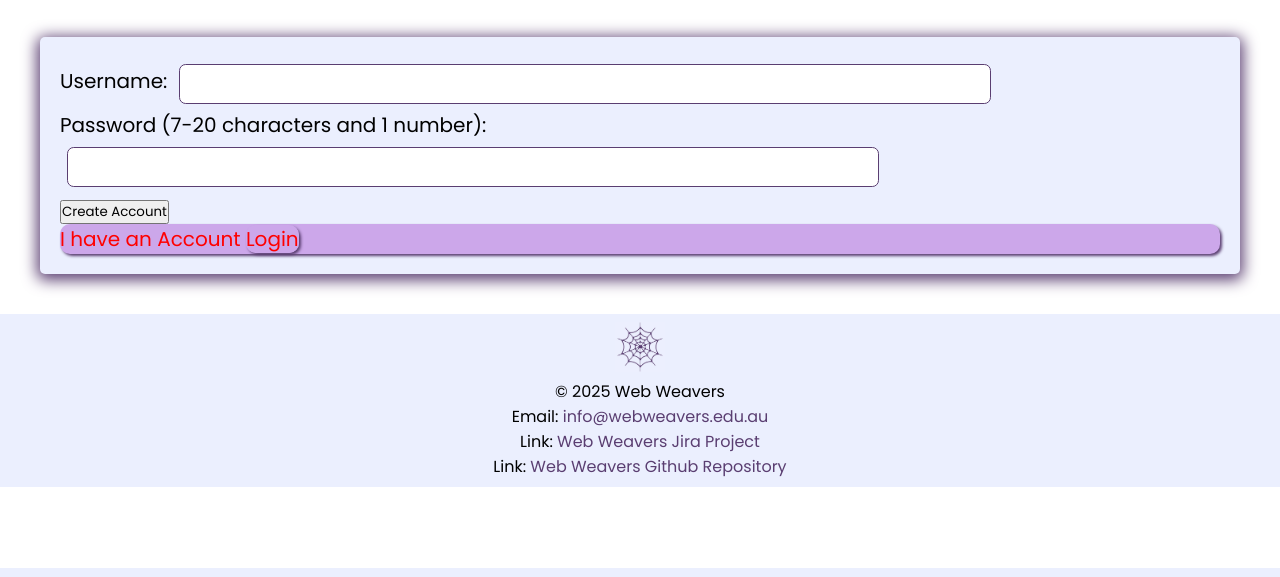
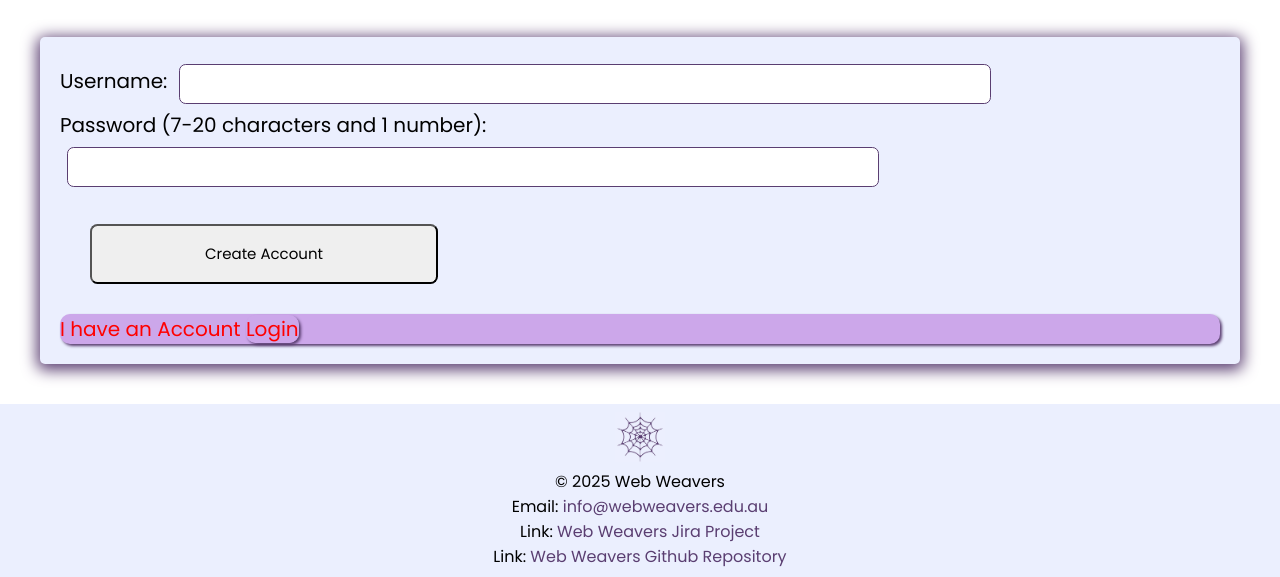
Before and after one commit to 102347055/webweavers-project-part1, a PHP site: page /reg.php in a window 1280 px wide. Shown: the part 232-809 px from the top of the page. Run offline with PHP 8.4, Linux system fonts and the light colour scheme.

Commit message:
button update

```diff
--- a/project1/login.php
+++ b/project1/login.php
@@ -94,7 +94,7 @@ if ($_SERVER['REQUEST_METHOD'] == 'POST') {
             <label for="password"></label>Password:
             <input type="text" name="password" id="password" required>
         </p>
-        <button type="submit" value="Submit" class="new_button">Log In</button>
+        <button type="submit" value="Submit" class="button">Log In</button>
     </form>
     <?php include 'footer.inc'; ?>
 </body>
--- a/project1/reg.php
+++ b/project1/reg.php
@@ -76,7 +76,7 @@ if ($_SERVER["REQUEST_METHOD"] == "POST") {
     </div>
 
     <div>
-      <button type="submit" class="new_button">Create Account</button>
+      <button type="submit" class="button">Create Account</button>
     </div>
 
     <div>
```
